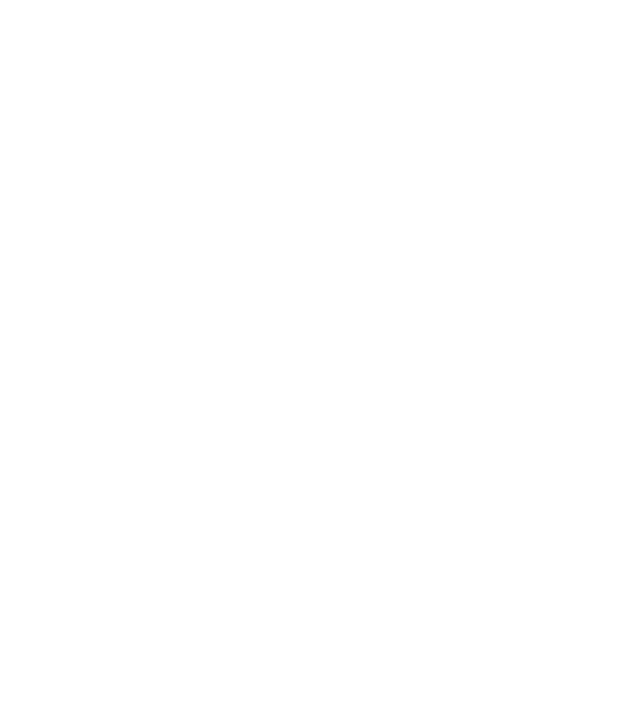
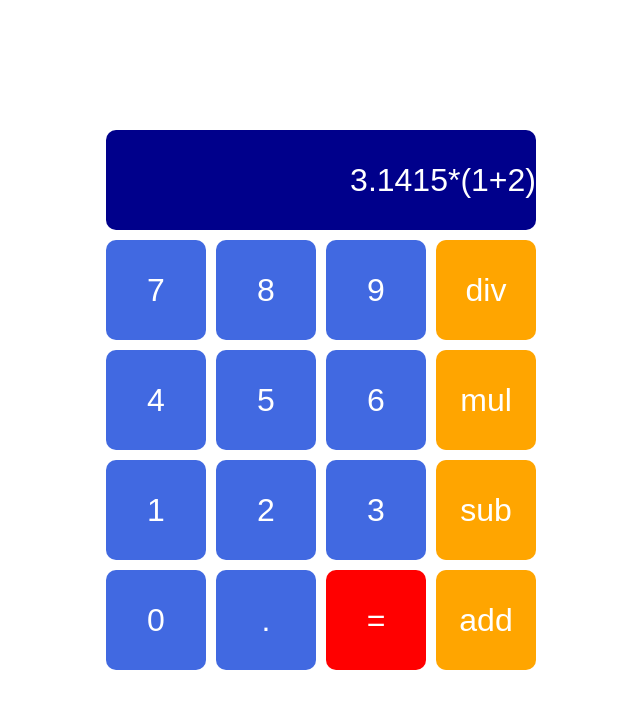
Before and after one commit to DmytroKhmura/Calculator, a plain HTML site: page index.html in a window 1280 px wide. Shown: the whole page, without its empty margins (319-959 px from the left). Drawn offline with Linux system fonts and the light colour scheme.

Commit message:
create layout
Create digits, decimal point, arithmetic operators and calculate command.

```diff
--- a/index.html
+++ b/index.html
@@ -4,11 +4,72 @@
 <head>
   <meta charset="UTF-8">
   <meta name="viewport" content="width=device-width, initial-scale=1.0">
+  <link rel="stylesheet" href="style.css">
   <title>Calculator</title>
-  <link rel="stylesheet" href="style.css">
 </head>
 
 <body>
+  <div class="container">
+    <div class="grid" id="calculator">
+      <!-- Row 1 -->
+      <div class="display" id="display">
+        <div class="label">3.1415*(1+2)</div>
+      </div>
+      <!-- Row 2 -->
+      <!-- Row 3 -->
+      <div class="button digit" id="digit-7">
+        <div class="label">7</div>
+      </div>
+      <div class="button digit" id="digit-8">
+        <div class="label">8</div>
+      </div>
+      <div class="button digit" id="digit-9">
+        <div class="label">9</div>
+      </div>
+      <div class="button operator" id="op-divide">
+        <div class="label">div</div>
+      </div>
+      <!-- Row 4 -->
+      <div class="button digit" id="digit-4">
+        <div class="label">4</div>
+      </div>
+      <div class="button digit" id="digit-5">
+        <div class="label">5</div>
+      </div>
+      <div class="button digit" id="digit-6">
+        <div class="label">6</div>
+      </div>
+      <div class="button operator" id="op-multiply">
+        <div class="label">mul</div>
+      </div>
+      <!-- Row 5 -->
+      <div class="button digit" id="digit1">
+        <div class="label">1</div>
+      </div>
+      <div class="button digit" id="digit2">
+        <div class="label">2</div>
+      </div>
+      <div class="button digit" id="digit3">
+        <div class="label">3</div>
+      </div>
+      <div class="button operator" id="op-subtract">
+        <div class="label">sub</div>
+      </div>
+      <!-- Row 6 -->
+      <div class="button digit" id="digit0">
+        <div class="label">0</div>
+      </div>
+      <div class="button digit" id="decimal-point">
+        <div class="label">.</div>
+      </div>
+      <div class="button command" id="cmd-calculate">
+        <div class="label">=</div>
+      </div>
+      <div class="button operator" id="op-add">
+        <div class="label">add</div>
+      </div>
+    </div>
+  </div>
   <script src="script.js"></script>
 </body>
 
--- a/style.css
+++ b/style.css
@@ -1,8 +1,59 @@
-body {
+* {
+  margin: 0;
+  padding: 0;
   box-sizing: border-box;
 }
 
 body {
-  margin: 0;
   min-height: 100vh;
 }
+
+.container {
+  height: 100vh;
+  display: flex;
+  justify-content: center;
+  align-items: center;
+}
+
+.grid {
+  display: grid;
+  grid-template-columns: repeat(4, 100px);
+  grid-template-rows: repeat(5, 100px);
+  gap: 10px;
+}
+
+.display {
+  grid-area: 1 / 1 / 1 / 5;
+  background-color: darkblue;
+  border-radius: 10px;
+
+  display: flex;
+  justify-content: flex-end;
+  align-items: center;
+}
+
+.button {
+  border-radius: 10px;
+
+  display: flex;
+  justify-content: center;
+  align-items: center;
+}
+
+.digit {
+  background-color: royalblue;
+}
+
+.operator {
+  background-color: orange;
+}
+
+.command {
+  background-color: red;
+}
+
+.label {
+  color: white;
+  font-family: sans-serif;
+  font-size: 2rem;
+}
```
